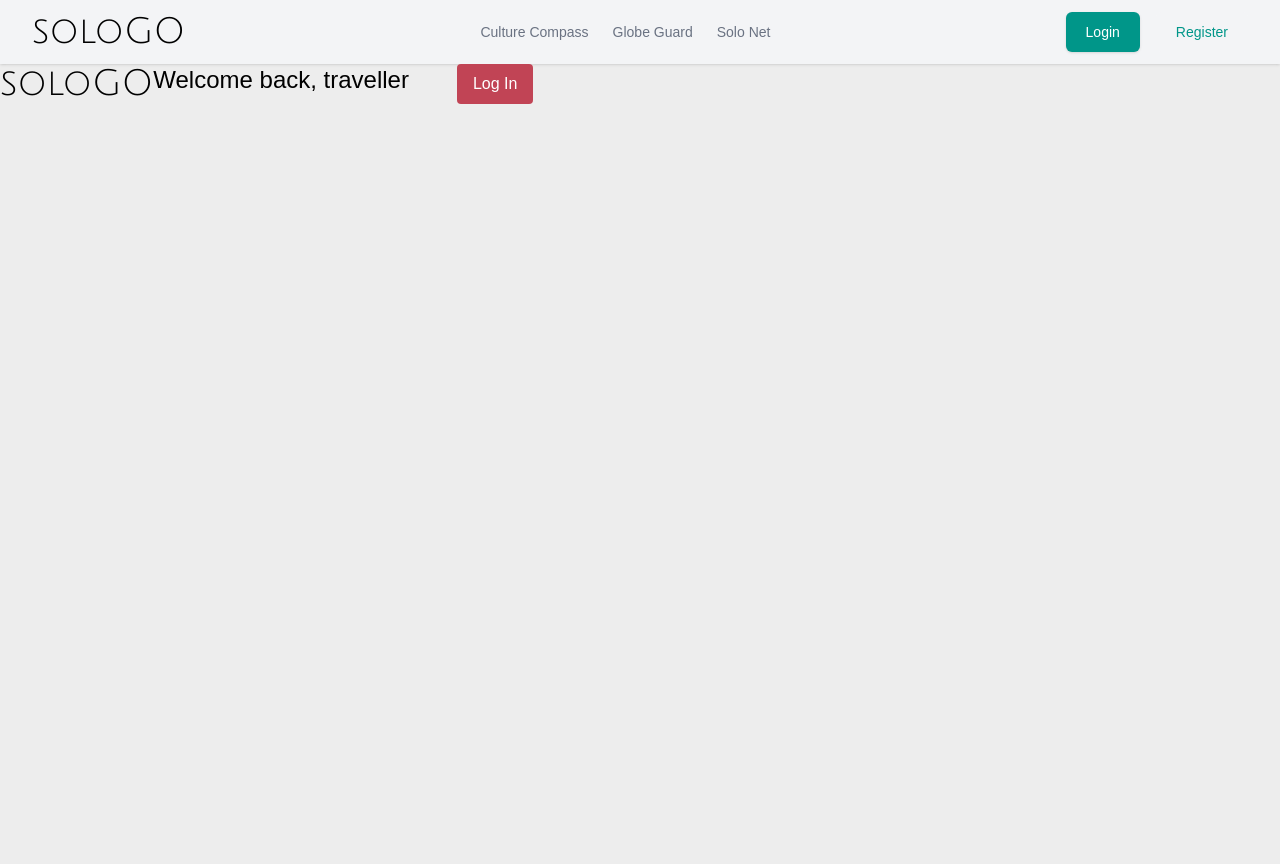
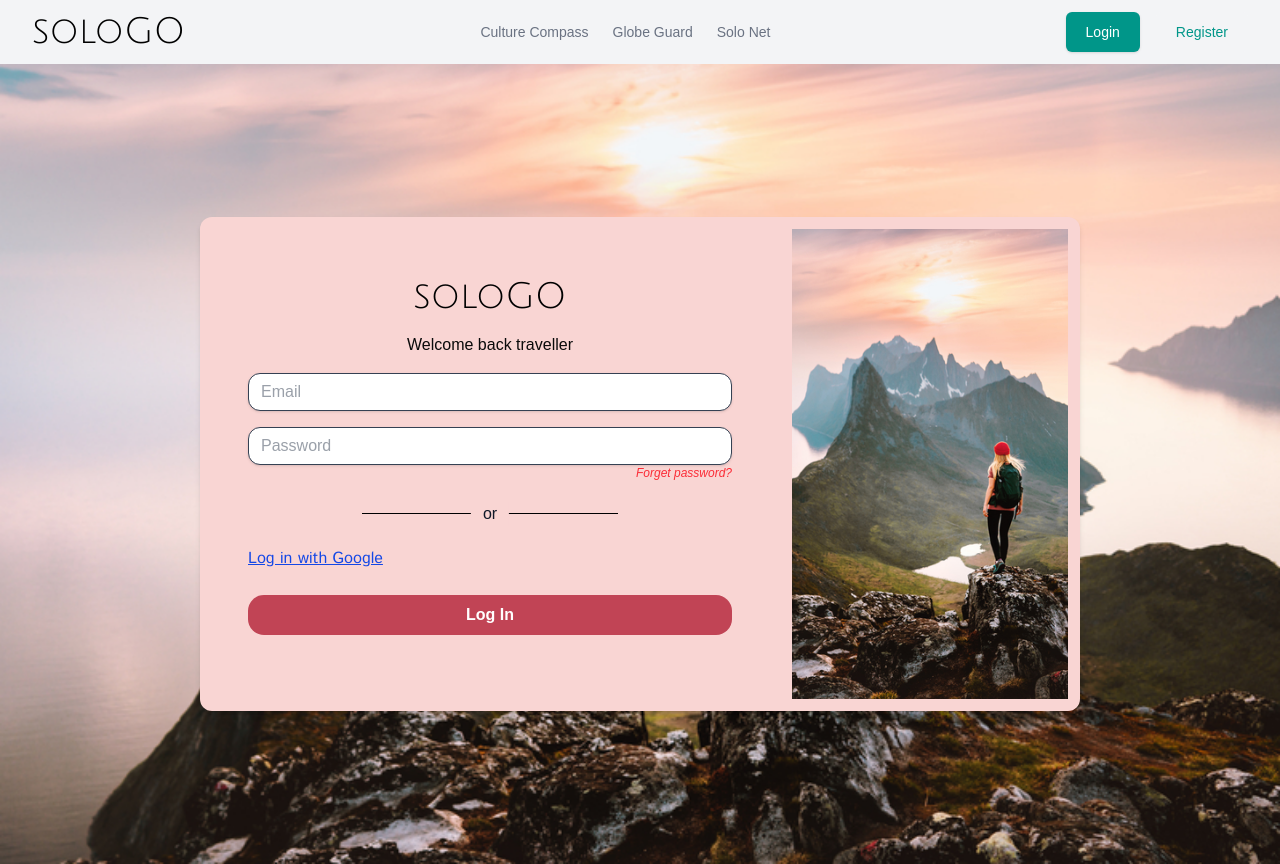
Before and after one commit to chwrd/UWB-Hacks-2025, a Next.js app in the folder solo-traveler/: page /login in a window 1280 px wide. Before the commit the page ends 800 px from the top, so only its background shows below. Built offline with nearby package versions, Linux system fonts and the light colour scheme.

Commit message:
Finished login page ui

```diff
--- a/solo-traveler/src/app/login/page.js
+++ b/solo-traveler/src/app/login/page.js
@@ -1,7 +1,8 @@
 "use client";
 
 import { signIn } from "next-auth/react";
-import { Julius_Sans_One } from "next/font/google";
+// import { img } from "next/image";
+import { Julius_Sans_One, Istok_Web } from "next/font/google";
 
 // Logo font
 const juliusSansOne = Julius_Sans_One({
@@ -9,23 +10,76 @@ const juliusSansOne = Julius_Sans_One({
   weight: "400",
 });
 
+// Text font
+const istokWeb = Istok_Web({
+  subsets: ["latin"],
+  weight: "400",
+});
+
 export default function LoginPage() {
   return (
-    <div className="md:flex md:items-center md:gap-12">
-      <a className="flex">
-        <span className="sr-only">Home</span>
-        <h1 className={`${juliusSansOne.className} text-black text-4xl `}>
+    <div
+      className="w-full h-screen bg-cover bg-center flex items-center justify-center"
+      style={{ backgroundImage: "url('/woman.jpg')" }}
+    >
+      <div className="flex w-full bg-[#F9D5D3] justify-between shadow-md rounded-xl mt-15 mb-15 ml-50 mr-50">
+        <form className="max-w-s px-12 pt-15 pb-15 mb-4">
+          <h1
+            className={`${juliusSansOne.className} text-black text-4xl text-center`}
+          >
             soloGO
           </h1>
-        <h2 className="text-black text-2xl">Welcome back, traveller</h2>
+          <h2 className={`${istokWeb.className}, text-center mt-4 mb-4`}>
+            Welcome back traveller
+          </h2>
+          <div className="mb-4">
+            <input
+              className="bg-white shadow appearance-none border rounded-xl w-full py-2 px-3 text-gray-700 leading-tight focus:outline-none focus:shadow-outline"
+              id="email"
+              type="email"
+              placeholder="Email"
+            />
+          </div>
+          <div className="mb-6">
+            <input
+              className="bg-white shadow appearance-none border rounded-xl w-full py-2 px-3 text-gray-700 leading-tight focus:outline-none focus:shadow-outline"
+              id="password"
+              type="password"
+              placeholder="Password"
+            />
+            <p className="text-red-500 text-xs italic float-right">
+              Forget password?
+            </p>
+            <div className="inline-flex items-center justify-center w-full relative">
+              <hr className="w-64 h-px my-8 border-0 bg-black"></hr>
+              <span className="absolute px-3 font-medium text-gray-900 -translate-x-1/2 left-1/2 bg-[#F9D5D3] dark:text-black ">
+                or
+              </span>
+            </div>
+            <a
+              onClick={() => signIn("google", { callbackUrl: "/" })}
+              className={`${istokWeb.className} text-blue-700 text-center underline`}
+            >
+              Log in with Google
             </a>
+          </div>
+          <div className="flex justify-center items-center">
             <button
-        onClick={() => signIn("google", { callbackUrl: "/" })}
-        style={{ backgroundColor: "#C14455" }}
-        className="text-white px-4 py-2 rounded"
+              className="bg-[#C14455] hover:bg-[#962a39] w-full text-white font-bold py-2 px-4 rounded-2xl focus:outline-none focus:shadow-outline text-content"
+              type="button"
             >
               Log In
             </button>
           </div>
+        </form>
+        <img
+          src="/woman.jpg"
+          alt="Background image of a woman"
+          width={300}
+          height={300}
+          className="p-3 rounded-lg object-cover"
+        />
+      </div>
+    </div>
   );
 }
```
Lines whose indentation alone changed are shown as unchanged.
